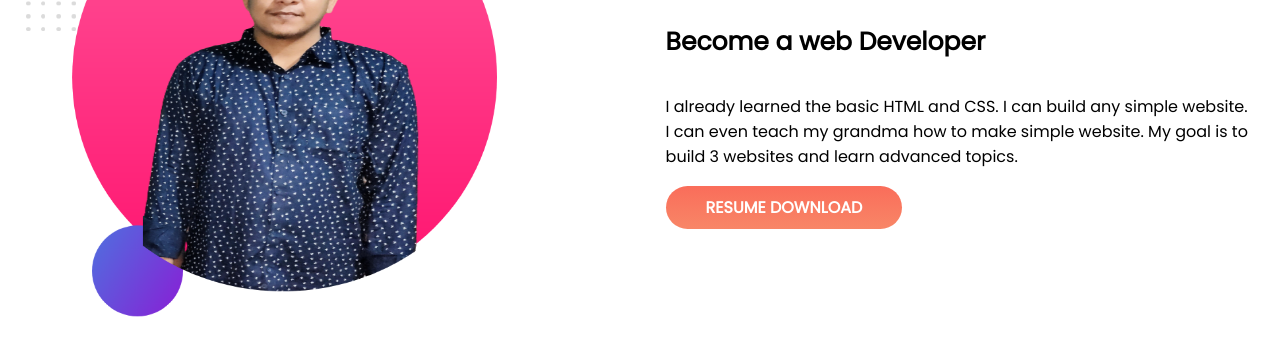
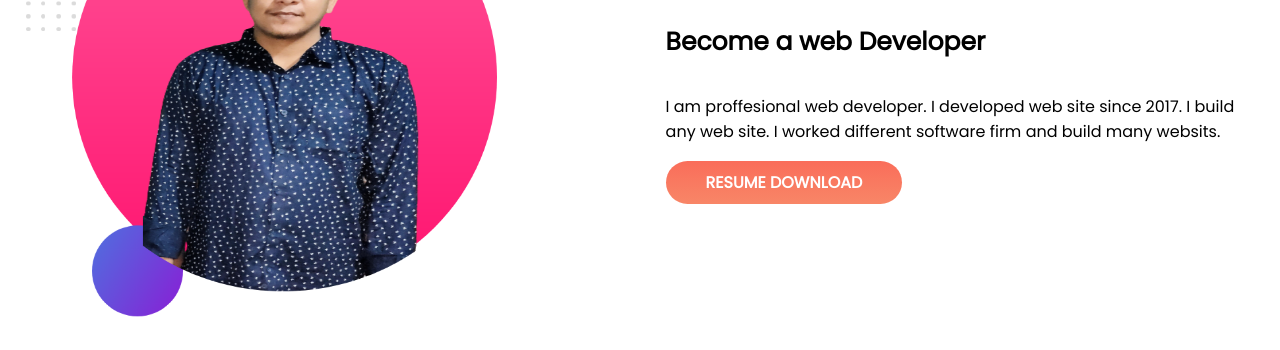
Before and after one commit to Mueid97/developer-portfolio, a plain HTML site: page index.html in a window 1280 px wide. Shown: the part 694-1044 px from the top of the page. Drawn offline with Linux system fonts and the light colour scheme.

Commit message:
middle section readded

```diff
--- a/index.html
+++ b/index.html
@@ -38,8 +38,7 @@
         <div class="half-width">
             <h1>Dream Big</h1>
             <h4>Become a web Developer</h4>
-            <p>I already learned the basic HTML and CSS. I can build any simple website. I can even teach my grandma how
-                to make simple website. My goal is to build 3 websites and learn advanced topics.</p>
+            <p>I am proffesional web developer. I developed web site since 2017. I build any web site. I worked different software firm and build many websits.</p>
             <a class="link-button" target="-blank" href="https://drive.google.com/file/d/14JHtkLgxO-hIlA8iq0sr2Vm2tVOydVh8/view?usp=sharing">RESUME DOWNLOAD</a>
         </div>
 
```
